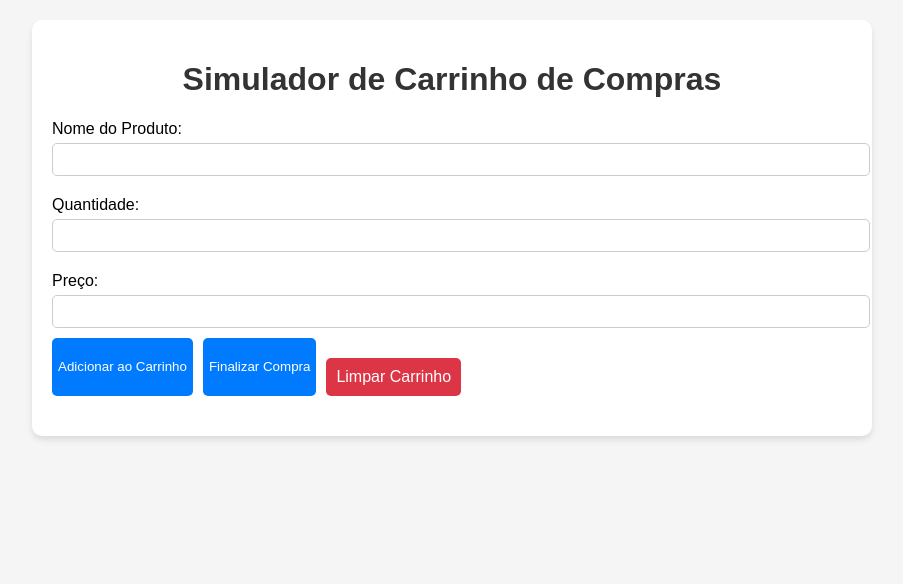
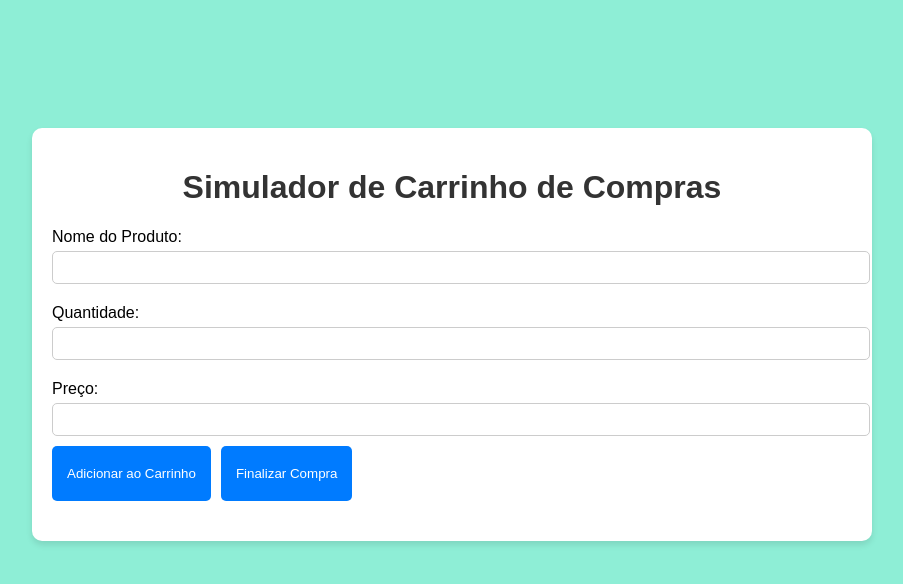
Before and after one commit to ardsc1/DesafiosPHP, a PHP site: page / in a window 1280 px wide. Shown: the top 584 px of the page, without its empty margins (188-1091 px from the left). Run offline with PHP 8.4, Linux system fonts and the light colour scheme.

Commit message:
Feat : mudanças no css compras

```diff
--- a/compras/index.php
+++ b/compras/index.php
@@ -4,110 +4,25 @@
     <meta charset="UTF-8">
     <meta name="viewport" content="width=device-width, initial-scale=1.0">
     <title>Simulador de Carrinho de Compras</title>
-    <style>
-        body {
-            font-family: Arial, sans-serif;
-            margin: 0;
-            padding: 0;
-            background-color: #f5f5f5;
-        }
-        .container {
-            max-width: 800px;
-            margin: 20px auto;
-            background: #ffffff;
-            padding: 20px;
-            border-radius: 10px;
-            box-shadow: 0 4px 6px rgba(0, 0, 0, 0.1);
-        }
-        h1 {
-            text-align: center;
-            color: #333;
-        }
-        form {
-            margin-bottom: 20px;
-        }
-        label {
-            display: block;
-            margin: 10px 0 5px;
-        }
-        input[type="text"], input[type="number"] {
-            width: 100%;
-            padding: 8px;
-            margin-bottom: 10px;
-            border: 1px solid #ccc;
-            border-radius: 5px;
-        }
-        button {
-            padding: 0pz ;
-            border: none;
-            border-radius: 5px;
-            background-color: #007bff;
-            color: white;
-            cursor: pointer;
-        }
-        button:hover {
-            background-color: #0056b3;
-        }
-        table {
-            width: 100%;
-            border-collapse: collapse;
-            margin-top: 20px;
-        }
-        table, th, td {
-            border: 1px solid #ccc;
-        }
-        th, td {
-            padding: 10px;
-            text-align: left;
-        }
-        th {
-            background-color: #f8f9fa;
-        }
-        .error {
-            color: red;
-            margin: 10px 0;
-        }
-        .success {
-            color: green;
-            margin: 10px 0;
-        }
-        .clear-button {
-            display: inline-block;
-            margin-top: 20px;
-            padding: 10px;
-            border: none;
-            border-radius: 5px;
-            background-color: #dc3545;
-            color: white;
-            text-decoration: none;
-            cursor: pointer;
-        }
-        .clear-button:hover {
-            background-color: #a71d2a;
-        }
-        .button-group {
-            display: flex;
-            gap: 10px;
-        }
-    </style>
+    <link rel="stylesheet" href="style.css">
 </head>
 <body>
     <div class="container">
         <h1>Simulador de Carrinho de Compras</h1>
         <form action="" method="post">
             <label for="nome">Nome do Produto:</label>
-            <input type="text" id="nome" name="nome" required>
+            <input type="text" id="nome" name="nome" >
 
             <label for="quantidade">Quantidade:</label>
-            <input type="number" id="quantidade" name="quantidade" min="1" required>
+            <input type="number" id="quantidade" name="quantidade" min="1" >
 
             <label for="preco">Preço:</label>
-            <input type="text" id="preco" name="preco" required>
+            <input type="number" id="preco" name="preco" >
 
             <div class="button-group">
                 <button type="submit" name="adicionar">Adicionar ao Carrinho</button>
                 <button type="submit" name="finalizar">Finalizar Compra</button>
-                <a href="?limpar=true" class="clear-button">Limpar Carrinho</a>
+
             </div>
         </form>
 
--- a/compras/style.css
+++ b/compras/style.css
@@ -0,0 +1,84 @@
+body {
+  font-family: Arial, sans-serif;
+  margin: 0;
+  padding: 0;
+  background-color: #8eeed6;
+}
+.container {
+  max-width: 800px;
+  margin: 20px auto;
+  background: #ffffff;
+  padding: 20px;
+  border-radius: 10px;
+  box-shadow: 0 4px 6px rgba(0, 0, 0, 0.1);
+  margin-top: 10%;
+}
+h1 {
+  text-align: center;
+  color: #333;
+}
+form {
+  margin-bottom: 20px;
+}
+label {
+  display: block;
+  margin: 10px 0 5px;
+}
+input[type="text"], input[type="number"] {
+  width: 100%;
+  padding: 8px;
+  margin-bottom: 10px;
+  border: 1px solid #ccc;
+  border-radius: 5px;
+}
+button {
+  padding: 20px 15px ;
+  border: none;
+  border-radius: 5px;
+  background-color: #007bff;
+  color: white;
+  cursor: pointer;
+}
+button:hover {
+  background-color: #0056b3;
+}
+table {
+  width: 100%;
+  border-collapse: collapse;
+  margin-top: 20px;
+}
+table, th, td {
+  border: 1px solid #ccc;
+}
+th, td {
+  padding: 10px;
+  text-align: left;
+}
+th {
+  background-color: #f8f9fa;
+}
+.error {
+  color: red;
+  margin: 10px 0;
+}
+.success {
+  color: green;
+  margin: 10px 0;
+}
+
+.clear-button:hover {
+  background-color: #a71d2a;
+}
+.button-group {
+  display: flex;
+  gap: 10px;
+}
+a{
+  padding: 5px ;
+  border: none;
+  border-radius: 5px;
+  background-color: red;
+  color: white;
+  cursor: pointer;
+  text-decoration: none;
+}
```
